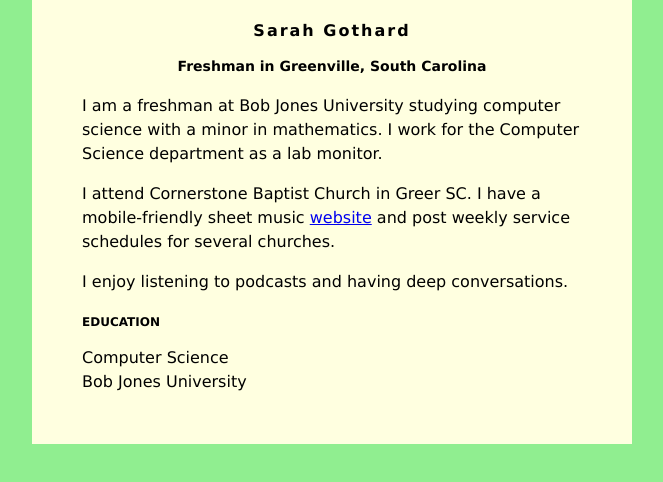
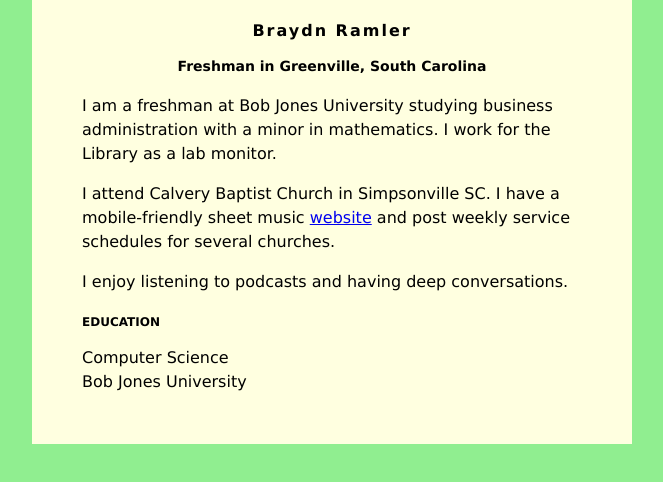
Before and after one commit to Braml772/Braml772.github.io, a plain HTML site: page index.html in a window 1280 px wide. Shown: the whole page, without its empty margins (308-971 px from the left). Drawn offline with Linux system fonts and the light colour scheme.

Commit message:
Update index.html

```diff
--- a/index.html
+++ b/index.html
@@ -30,13 +30,13 @@
 </head>
 <body>
     <div id="content">
-        <h1>Sarah Gothard</h1>
+        <h1>Braydn Ramler</h1>
         <h2>Freshman in Greenville, South Carolina</h2>
 
-         <p>I am a freshman at Bob Jones University studying computer science with a minor in
-            mathematics. I work for the Computer Science department as a lab monitor.</p>
+         <p>I am a freshman at Bob Jones University studying business administration with a minor in
+            mathematics. I work for the Library as a lab monitor.</p>
          <p>
-            I attend Cornerstone Baptist Church in Greer SC. I have a mobile-friendly
+            I attend Calvery Baptist Church in Simpsonville SC. I have a mobile-friendly
             sheet music <a href="https://mobilehymns.org/">website</a> and post weekly service
             schedules for several churches.
          </p>
```
